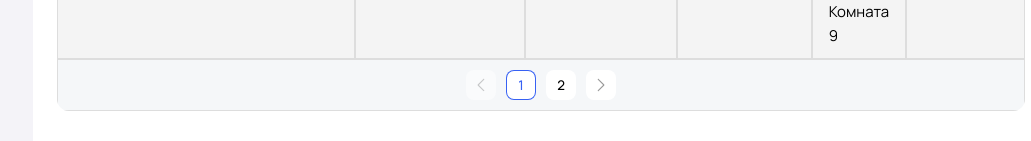
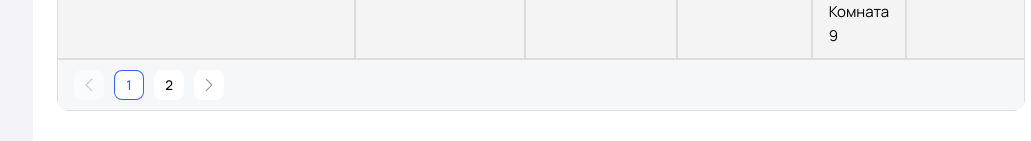
Before and after one commit to jenndos/vue-sim-center, a Vue app: page /study-sessions in a window 1280 px wide. Shown: the part 5383-5524 px from the top of the page, without its empty margins (249-1280 px from the left). Built offline with nearby package versions, Linux system fonts and the light colour scheme.

Commit message:
fix paginate position

```diff
--- a/src/components/TableStudySessions.vue
+++ b/src/components/TableStudySessions.vue
@@ -306,8 +306,9 @@ td {
 .pagination {
   display: flex;
   align-items: center;
-  justify-content: center;
+  justify-content: flex-start;
   gap: 10px;
+  width: 100%;
 }
 .pagination button {
   display: flex;
```
